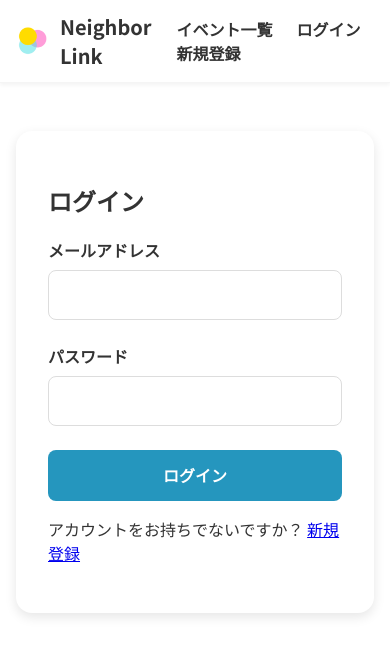
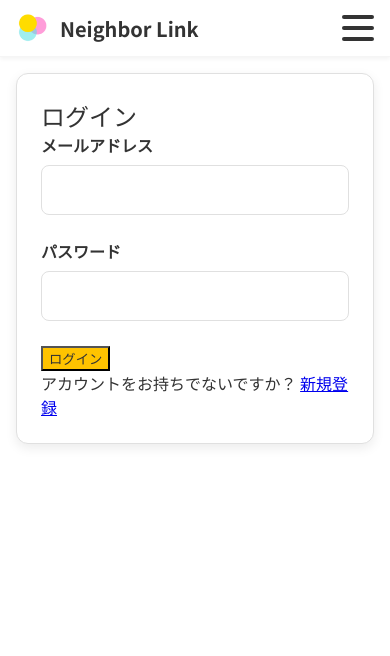
Before and after one commit to calme-calma/neighbor-link, a Vue app: page /login in a window 390 px wide. Shown: the top 656 px of the page. Built offline with nearby package versions, Linux system fonts and the light colour scheme; no server answers.

Commit message:
feat: implement responsive hamburger menu

```diff
--- a/src/App.vue
+++ b/src/App.vue
@@ -8,6 +8,7 @@ import logo from './assets/symbol-logo.png';
 const isLoggedIn = ref(false);
 const router = useRouter();
 const auth = getAuth();
+const isMenuOpen = ref(false); // ★★★ ハンバーガーメニュー用のスイッチを追加 ★★★
 
 // ユーザーのログイン状態を監視し、isLoggedInの値を更新する
 onAuthStateChanged(auth, (user) => {
@@ -31,20 +32,26 @@ const handleSignOut = () => {
         <img :src="logo" alt="Neighbor Link Symbol" class="symbol-logo" />
         <span class="service-name">Neighbor Link</span>
       </RouterLink>
-      <nav>
+
+      <button @click="isMenuOpen = !isMenuOpen" class="hamburger-button">
+        <span></span>
+        <span></span>
+        <span></span>
+      </button>
+      <nav :class="{ 'is-open': isMenuOpen }">
         <!-- ログインしている時のメニュー -->
         <template v-if="isLoggedIn">
-          <RouterLink to="/events">イベント一覧</RouterLink>
-          <RouterLink to="/create-event">イベントを作成</RouterLink>
-          <RouterLink to="/mypage">マイページ</RouterLink>
-          <RouterLink to="/profile">プロフィール編集</RouterLink>
+          <RouterLink to="/events" @click="isMenuOpen = false">イベント一覧</RouterLink>
+          <RouterLink to="/create-event" @click="isMenuOpen = false">イベントを作成</RouterLink>
+          <RouterLink to="/mypage" @click="isMenuOpen = false">マイページ</RouterLink>
+          <RouterLink to="/profile" @click="isMenuOpen = false">プロフィール編集</RouterLink>
           <button @click="handleSignOut" class="logout-button">ログアウト</button>
         </template>
         <!-- ログインしていない時のメニュー -->
         <template v-else>
-          <RouterLink to="/events">イベント一覧</RouterLink>
-          <RouterLink to="/login">ログイン</RouterLink>
-          <RouterLink to="/signup">新規登録</RouterLink>
+          <RouterLink to="/events" @click="isMenuOpen = false">イベント一覧</RouterLink>
+          <RouterLink to="/login" @click="isMenuOpen = false">ログイン</RouterLink>
+          <RouterLink to="/signup" @click="isMenuOpen = false">新規登録</RouterLink>
         </template>
       </nav>
     </div>
--- a/src/assets/main.css
+++ b/src/assets/main.css
@@ -1,55 +1,189 @@
 /* src/assets/main.css */
 
-/* === 汎用カードスタイル === */
-/* ログイン画面やプロフィール画面で使われる、白い背景のカード */
-.card {
-  background-color: white;
-  border-radius: 16px;
-  box-shadow: 0 4px 12px rgba(0,0,0,0.1);
-  padding: 2rem;
-  max-width: 600px;
-  margin: 2rem auto;
+/* === 1. Google Fonts のインポート === */
+/* Noto Sans JP (本文用) と M PLUS Rounded 1c (見出し用・丸ゴシック) を読み込み */
+@import url('https://fonts.googleapis.com/css2?family=M+PLUS+Rounded+1c:wght@700&family=Noto+Sans+JP:wght@400;700&display=swap');
+
+/* === 2. カラー変数の定義 === */
+:root {
+  --color-primary: #FFC300;     /* メインの黄 */
+  --color-secondary: #A0D2EB;  /* サブの水色 */
+  --color-accent-pink: #FFB6C1; /* アクセントのピンク (例) */
+  --color-accent-green: #98FB98; /* アクセントの緑 (例) */
+
+  --color-text: #333333;          /* テキストのダークグレー */
+  --color-background: #F8F7F5;   /* 背景のオフホワイト */
+  --color-surface: #FFFFFF;     /* カードなどの表面色 */
+  --color-border: #E0E0E0;       /* 薄い境界線 */
 }
 
-/* === 汎用フォームスタイル === */
-/* 入力欄とそのラベルをまとめるグループ */
+/* === 3. 全体的なスタイルのリセットと基本設定 === */
+*,
+*::before,
+*::after {
+  box-sizing: border-box;
+  margin: 0;
+  position: relative;
+  font-weight: normal;
+}
+
+body {
+  min-height: 100vh;
+  background-color: var(--color-background);
+  color: var(--color-text);
+  font-family: 'Noto Sans JP', sans-serif; /* ★本文用フォントを全体に適用 */
+  text-rendering: optimizeLegibility;
+  -webkit-font-smoothing: antialiased;
+  -moz-osx-font-smoothing: grayscale;
+}
+
+/* === 4. 共通コンポーネントの基本スタイル === */
+
+/* --- 見出しスタイル --- */
+.heading-main {
+  font-family: 'M PLUS Rounded 1c', sans-serif; /* ★見出し用フォント */
+  color: var(--color-primary);
+  font-size: 1.75rem;
+  margin-bottom: 1.5rem;
+}
+
+/* --- カードスタイル --- */
+.card {
+  background-color: var(--color-surface);
+  border: 1px solid var(--color-border);
+  border-radius: 12px; /* ★角丸デザイン */
+  padding: 2rem;
+  box-shadow: 0 4px 12px rgba(0, 0, 0, 0.08); /* ★薄い影 */
+}
+
+/* --- ボタンの基本スタイル --- */
+.button {
+  display: inline-block;
+  border: none;
+  border-radius: 8px; /* ★角丸デザイン */
+  padding: 0.75rem 1.5rem;
+  font-size: 1rem;
+  font-weight: 700;
+  cursor: pointer;
+  text-align: center;
+  text-decoration: none;
+  transition: background-color 0.2s, transform 0.1s;
+}
+
+.button:hover {
+  transform: translateY(-2px); /* 少し浮き上がる効果 */
+}
+
+/* メインカラーのボタン */
+.button-primary {
+  background-color: var(--color-primary);
+  color: var(--color-text);
+}
+
+/* サブカラーのボタン */
+.button-secondary {
+  background-color: var(--color-secondary);
+  color: var(--color-text);
+}
+
+/* === 5. フォーム要素の共通スタイル === */
 .form-group {
   margin-bottom: 1.5rem;
 }
-/* 「メールアドレス」などのラベル */
+
 .form-group label {
   display: block;
   margin-bottom: 0.5rem;
   font-weight: 700;
 }
-/* 全ての入力欄（テキスト、テキストエリア、選択ボックス） */
+
 .form-group input,
-.form-group textarea,
-.form-group select {
+.form-group textarea {
   width: 100%;
   padding: 0.75rem;
-  border: 1px solid #ddd;
-  border-radius: 8px;
-  box-sizing: border-box; /* paddingやborderが幅に影響しないようにするおまじない */
-  font-family: 'Noto Sans JP', sans-serif; /* 入力される文字にもフォントを適用 */
-  font-size: 1em;
+  border: 1px solid var(--color-border);
+  border-radius: 8px; /* ★角丸 */
+  font-size: 1rem;
+  font-family: 'Noto Sans JP', sans-serif; /* フォントを継承 */
 }
 
-/* === 汎用ボタンスタイル === */
-/* アプリ内の主要なボタン（ログイン、保存する、作成するなど） */
-.button-primary {
-  width: 100%;
-  padding: 0.85rem;
-  background-color: var(--primary-color); /* ブランドカラーの青に！ */
-  color: white;
+.form-group textarea {
+  resize: vertical; /* 縦方向のみリサイズ可能に */
+}
+
+/* === 6. レスポンシブデザイン（メディアクエリ） === */
+
+/* 画面幅が768px以下の時（タブレットやスマホ）に適用 */
+@media (max-width: 768px) {
+
+  /* カードの余白を少し狭くする */
+  .card {
+    padding: 1.5rem;
+  }
+
+  /* 見出しの文字を少し小さくする */
+  .heading-main {
+    font-size: 1.5rem;
+    margin-bottom: 1rem;
+  }
+
+  /* ヘッダーのナビゲーションを調整（これは今後のための準備） */
+  header nav {
+    /* ここに将来的にスマホ用のメニューのスタイルを書く */
+  }
+}
+
+/* === 7. ハンバーガーメニュー用のスタイル === */
+
+.hamburger-button {
+  display: none; /* ★PCでは非表示 */
+  flex-direction: column;
+  justify-content: space-around;
+  width: 2rem;
+  height: 2rem;
+  background: transparent;
   border: none;
-  border-radius: 8px;
   cursor: pointer;
-  font-weight: 700;
-  font-size: 1em;
-  transition: background-color 0.2s; /* 色が滑らかに変わるアニメーション */
+  padding: 0;
+  z-index: 10; /* メニューより手前に表示 */
 }
-/* マウスを乗せた時に少し濃い青にする */
-.button-primary:hover {
-  background-color: #1e7a9e;
+
+.hamburger-button span {
+  width: 2rem;
+  height: 0.25rem;
+  background: var(--text-color);
+  border-radius: 10px;
 }
+
+/* 画面幅が768px以下の時（タブレットやスマホ）に適用 */
+@media (max-width: 768px) {
+  /* ★PCでは横並びだったメニューを非表示に */
+  header nav {
+    display: none;
+    position: absolute;
+    top: 0;
+    left: 0;
+    width: 100vw;
+    height: 100vh;
+    background: var(--background-color);
+    flex-direction: column;
+    justify-content: center;
+    align-items: center;
+  }
+
+  /* ★メニューが開かれた時のスタイル */
+  header nav.is-open {
+    display: flex;
+  }
+
+  /* メニュー内のリンクのスタイル */
+  header nav a {
+    margin: 1.5rem 0;
+    font-size: 1.5rem;
+  }
+
+  /* ★ハンバーガーボタンをスマホでのみ表示 */
+  .hamburger-button {
+    display: flex;
+  }
+}
--- a/src/components/CreateEvent.vue
+++ b/src/components/CreateEvent.vue
@@ -47,26 +47,29 @@ const handleCreateEvent = async () => {
 
 <template>
   <div class="card">
-    <h2>新しいイベントを作成する</h2>
+    <h2 class="heading-main">新しいイベントを作成</h2>
       <form @submit.prevent="handleCreateEvent">
         <div class="form-group">
           <label for="title">イベント名</label>
           <input type="text" id="title" v-model="title" required />
         </div>
+
         <div class="form-group">
           <label for="description">イベント詳細</label>
           <textarea id="description" v-model="description" rows="5" required></textarea>
         </div>
+
         <div class="form-group">
           <label for="location">開催場所</label>
           <input type="text" id="location" v-model="location" required />
         </div>
+
         <div class="form-group">
           <label for="eventDate">開催日時</label>
-        <!-- 日付と時間を簡単に入力できるtypeを使用 -->
           <input type="datetime-local" id="eventDate" v-model="eventDate" required />
         </div>
-      <button type="submit" class="button-primary">作成する</button>
+
+        <button type="submit" class="button button-primary">作成する</button>
       </form>
   </div>
 </template>
```
Lines whose indentation alone changed are shown as unchanged.
